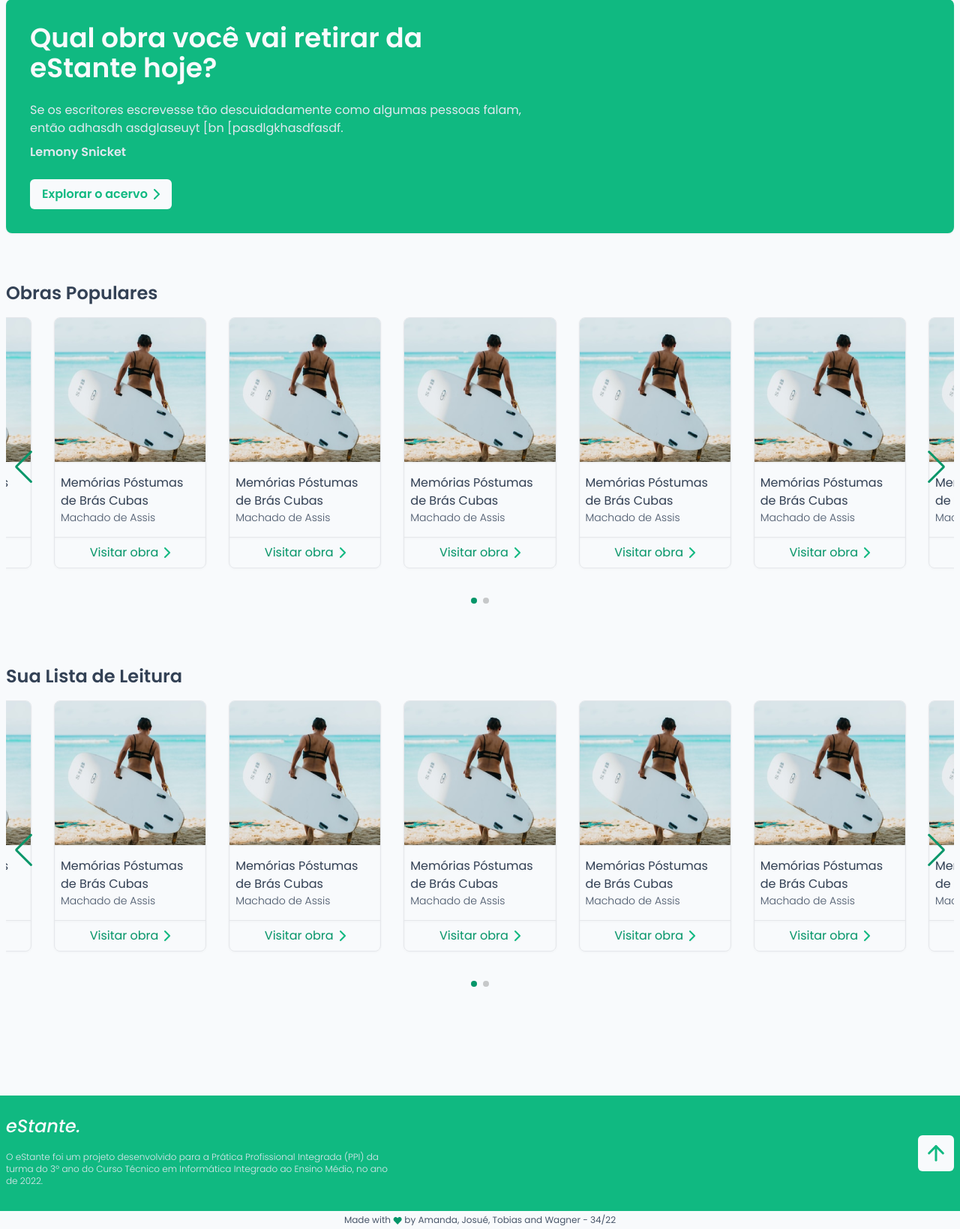
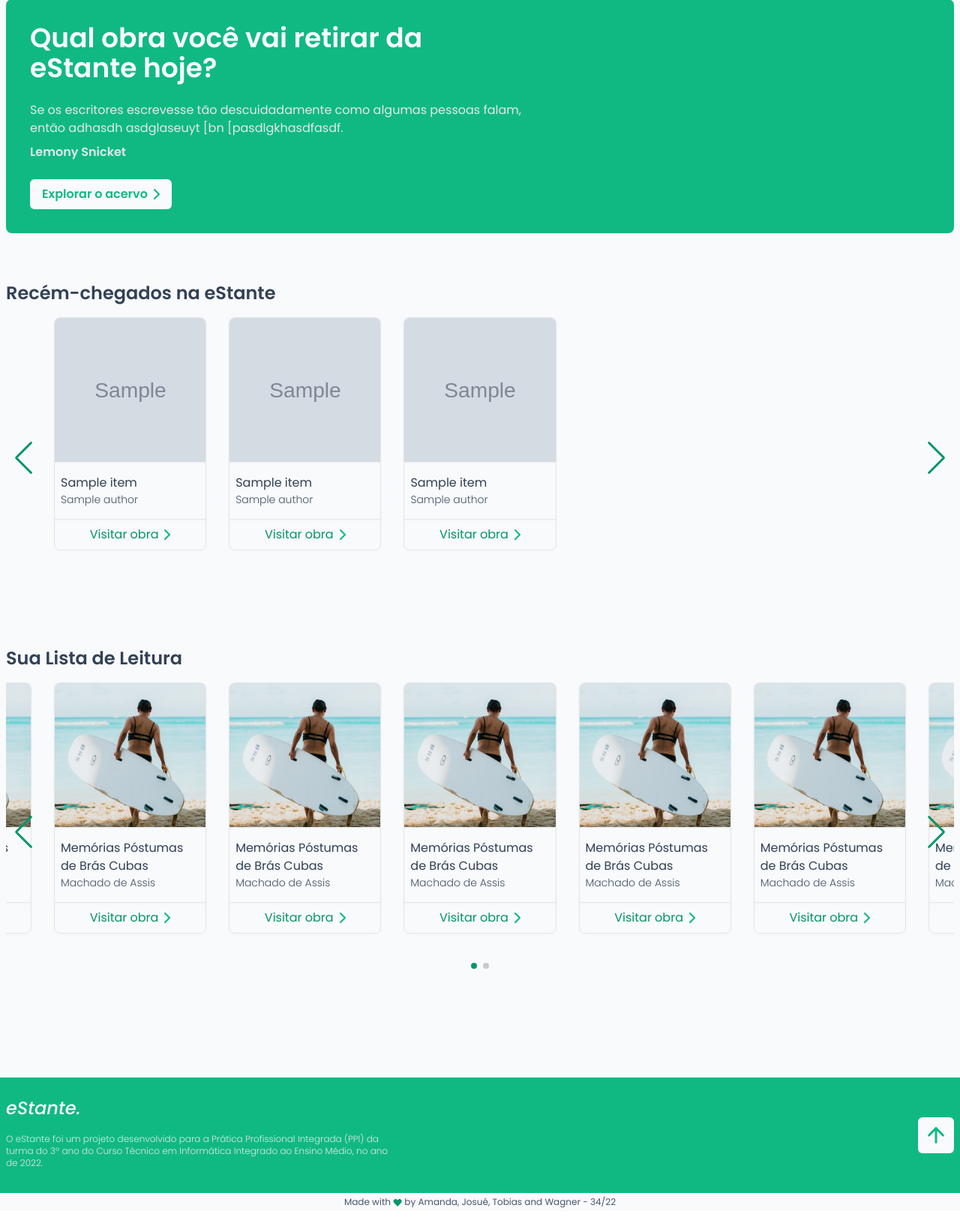
Before and after one commit to tobiasMarion/eStante-ppi, a PHP site: page / in a window 1280 px wide. Shown: the part 128-1767 px from the top of the page at 75% size. After the commit the page ends 1739 px from the top, so only its background shows below. Run offline with PHP 8.4, Linux system fonts and the light colour scheme; the visitor is signed in with stand-in values (Sample User, id 1); tables that the repository leaves empty or names only in its code hold one stand-in row (values such as "Sample post"); grey boxes marked "Sample" are stand-in pictures; some libraries are stand-ins or nearby versions.

Commit message:
Starting to fetch data

```diff
--- a/index.php
+++ b/index.php
@@ -1,7 +1,6 @@
-
 <?php
-    include('./auth/protect.php');
-    include('./components/head.php');
+include('./auth/protect.php');
+include('./components/head.php');
 ?>
 
 <head>
@@ -11,7 +10,7 @@
 <body>
     <div class="bg-slate-50 flex flex-col min-h-screen">
         <?php
-            include './components/header.php';
+        include './components/header.php';
         ?>
 
         <main class="w-full max-w-7xl mx-auto flex-grow my-8 md:my-16 px-2">
@@ -22,87 +21,55 @@
                     descuidadamente como algumas pessoas falam, então adhasdh asdglaseuyt
                     [bn [pasdlgkhasdfasdf.</p>
                 <span class="block text-slate-200 text-sm md:text-base font-semibold mb-6">Lemony Snicket</span>
-                <a href="#collection"
-                    class="flex gap-2 items-center py-2 px-4 text-sm md:text-base bg-slate-50 text-emerald-500 w-fit font-semibold rounded-md hover:gap-3">Explorar
+                <a href="#collection" class="flex gap-2 items-center py-2 px-4 text-sm md:text-base bg-slate-50 text-emerald-500 w-fit font-semibold rounded-md hover:gap-3">Explorar
                     o acervo <img src="./static/assets/icons/arrow-right.svg" alt="Seta"></a>
             </section>
 
             <section id="collection" class="my-16">
-                <h2 class="font-semibold text-slate-700 text-2xl mb-4">Obras Populares</h2>
+                <h2 class="font-semibold text-slate-700 text-2xl mb-4">Recém-chegados na eStante</h2>
                 <div class="swiper mySwiper px-16 h-min">
                     <div class="swiper-wrapper pb-16">
-                        <article class="swiper-slide rounded-lg overflow-hidden border drop-shadow-sm   ">
-                            <img src="./static/assets/bookCoverFiller.png" alt="Capa: Livro tal"
-                                class="object-cover w-full h-48">
-                            <h3 class="text-base text-slate-700 mx-2 mt-4">Memórias Póstumas de Brás Cubas</h3>
-                            <p class="text-sm font-light text-slate-600 mx-2 mb-4">Machado de Assis</p>
-                            <a href="#"
-                                class="flex items-center justify-center gap-2 hover:gap-3 py-2 text-emerald-600 border-t">Visitar
-                                obra <img src="./static/assets/icons/arrow-right.svg" alt="Visitar"></a>
-                        </article>
-                        <article class="swiper-slide rounded-lg overflow-hidden border drop-shadow-sm   ">
-                            <img src="./static/assets/bookCoverFiller.png" alt="Capa: Livro tal"
-                                class="object-cover w-full h-48">
-                            <h3 class="text-base text-slate-700 mx-2 mt-4">Memórias Póstumas de Brás Cubas</h3>
-                            <p class="text-sm font-light text-slate-600 mx-2 mb-4">Machado de Assis</p>
-                            <a href="#"
-                                class="flex items-center justify-center gap-2 hover:gap-3 py-2 text-emerald-600 border-t">Visitar
-                                obra <img src="./static/assets/icons/arrow-right.svg" alt="Visitar"></a>
-                        </article>
-                        <article class="swiper-slide rounded-lg overflow-hidden border drop-shadow-sm   ">
-                            <img src="./static/assets/bookCoverFiller.png" alt="Capa: Livro tal"
-                                class="object-cover w-full h-48">
-                            <h3 class="text-base text-slate-700 mx-2 mt-4">Memórias Póstumas de Brás Cubas</h3>
-                            <p class="text-sm font-light text-slate-600 mx-2 mb-4">Machado de Assis</p>
-                            <a href="#"
-                                class="flex items-center justify-center gap-2 hover:gap-3 py-2 text-emerald-600 border-t">Visitar
-                                obra <img src="./static/assets/icons/arrow-right.svg" alt="Visitar"></a>
-                        </article>
-                        <article class="swiper-slide rounded-lg overflow-hidden border drop-shadow-sm   ">
-                            <img src="./static/assets/bookCoverFiller.png" alt="Capa: Livro tal"
-                                class="object-cover w-full h-48">
-                            <h3 class="text-base text-slate-700 mx-2 mt-4">Memórias Póstumas de Brás Cubas</h3>
-                            <p class="text-sm font-light text-slate-600 mx-2 mb-4">Machado de Assis</p>
-                            <a href="#"
-                                class="flex items-center justify-center gap-2 hover:gap-3 py-2 text-emerald-600 border-t">Visitar
-                                obra <img src="./static/assets/icons/arrow-right.svg" alt="Visitar"></a>
-                        </article>
-                        <article class="swiper-slide rounded-lg overflow-hidden border drop-shadow-sm   ">
-                            <img src="./static/assets/bookCoverFiller.png" alt="Capa: Livro tal"
-                                class="object-cover w-full h-48">
-                            <h3 class="text-base text-slate-700 mx-2 mt-4">Memórias Póstumas de Brás Cubas</h3>
-                            <p class="text-sm font-light text-slate-600 mx-2 mb-4">Machado de Assis</p>
-                            <a href="#"
-                                class="flex items-center justify-center gap-2 hover:gap-3 py-2 text-emerald-600 border-t">Visitar
-                                obra <img src="./static/assets/icons/arrow-right.svg" alt="Visitar"></a>
-                        </article>
-                        <article class="swiper-slide rounded-lg overflow-hidden border drop-shadow-sm   ">
-                            <img src="./static/assets/bookCoverFiller.png" alt="Capa: Livro tal"
-                                class="object-cover w-full h-48">
-                            <h3 class="text-base text-slate-700 mx-2 mt-4">Memórias Póstumas de Brás Cubas</h3>
-                            <p class="text-sm font-light text-slate-600 mx-2 mb-4">Machado de Assis</p>
-                            <a href="#"
-                                class="flex items-center justify-center gap-2 hover:gap-3 py-2 text-emerald-600 border-t">Visitar
-                                obra <img src="./static/assets/icons/arrow-right.svg" alt="Visitar"></a>
-                        </article>
-                        <article class="swiper-slide rounded-lg overflow-hidden border drop-shadow-sm   ">
-                            <img src="./static/assets/bookCoverFiller.png" alt="Capa: Livro tal"
-                                class="object-cover w-full h-48">
-                            <h3 class="text-base text-slate-700 mx-2 mt-4">Memórias Póstumas de Brás Cubas</h3>
-                            <p class="text-sm font-light text-slate-600 mx-2 mb-4">Machado de Assis</p>
-                            <a href="#"
-                                class="flex items-center justify-center gap-2 hover:gap-3 py-2 text-emerald-600 border-t">Visitar
-                                obra <img src="./static/assets/icons/arrow-right.svg" alt="Visitar"></a>
-                        </article>
-                        <article class="swiper-slide rounded-lg overflow-hidden border drop-shadow-sm   ">
-                            <img src="./static/assets/bookCoverFiller.png" alt="Capa: Livro tal"
-                                class="object-cover w-full h-48">
-                            <h3 class="text-base text-slate-700 mx-2 mt-4">Memórias Póstumas de Brás Cubas</h3>
-                            <p class="text-sm font-light text-slate-600 mx-2 mb-4">Machado de Assis</p>
-                            <a href="#"
-                                class="flex items-center justify-center gap-2 hover:gap-3 py-2 text-emerald-600 border-t">Visitar
-                                obra <img src="./static/assets/icons/arrow-right.svg" alt="Visitar"></a>
-                        </article>
+                        <?php
+                        include('./db/connection.php');
+
+                        $sqlCode = "SELECT * FROM item ORDER BY itemID DESC LIMIT 18";
+                        $sql_query = $mysqli->query($sqlCode) or die("Falha na execução do código SQL: " . $mysqli);
+
+                        while ($item = $sql_query->fetch_assoc()) {
+                            $id = $item["itemID"];
+                            $cover = $item["cover"];
+                            $title = $item["title"];
+                            $authors = [];
+
+                            $sqlCode = "SELECT authorID FROM itemAuthor WHERE itemID=$id";
+                            $sql_query = $mysqli->query($sqlCode) or die("Falha na execução do código SQL: " . $mysqli);
+
+                            while ($itemAuthor = $sql_query->fetch_assoc()) {
+                                $auhtorID = $itemAuthor["authorID"];
+
+                                $sqlCode = "SELECT name FROM author WHERE authorID=$auhtorID";
+                                $sql_query = $mysqli->query($sqlCode) or die("Falha na execução do código SQL: " . $mysqli);
+                                $authorName = $sql_query->fetch_assoc();
+                                array_push($authors, $authorName["name"]);
+                            }
+
+                            $authors = implode(", ", $authors);
+
+                            $itemArticle = "
+                                    <article class=\"swiper-slide rounded-lg overflow-hidden border drop-shadow-sm\">
+                                        <img src=\"$cover\" alt=\"Capa: Livro tal\" class=\"object-cover w-full h-48\">
+                                        <h3 class=\"text-base text-slate-700 mx-2 mt-4\">$title</h3>
+                                        <p class=\"text-sm font-light text-slate-600 mx-2 mb-4\">$authors</p>
+                                        <a href=\"./item/?item=$id\" class=\"flex items-center justify-center gap-2 hover:gap-3 py-2 text-emerald-600 border-t\">
+                                            Visitar obra
+                                            <img src=\"./static/assets/icons/arrow-right.svg\" alt=\"Visitar\">
+                                        </a>
+                                    </article>
+                                ";
+
+                            echo ($itemArticle);
+                        }
+                        ?>
                     </div>
                     <div class="swiper-button-next"></div>
                     <div class="swiper-button-prev"></div>
@@ -116,75 +83,59 @@
                 <div class="swiper mySwiper px-16 h-min">
                     <div class="swiper-wrapper pb-16">
                         <article class="swiper-slide rounded-lg overflow-hidden border drop-shadow-sm   ">
-                            <img src="./static/assets/bookCoverFiller.png" alt="Capa: Livro tal"
-                                class="object-cover w-full h-48">
+                            <img src="./static/assets/bookCoverFiller.png" alt="Capa: Livro tal" class="object-cover w-full h-48">
                             <h3 class="text-base text-slate-700 mx-2 mt-4">Memórias Póstumas de Brás Cubas</h3>
                             <p class="text-sm font-light text-slate-600 mx-2 mb-4">Machado de Assis</p>
-                            <a href="#"
-                                class="flex items-center justify-center gap-2 hover:gap-3 py-2 text-emerald-600 border-t">Visitar
+                            <a href="#" class="flex items-center justify-center gap-2 hover:gap-3 py-2 text-emerald-600 border-t">Visitar
                                 obra <img src="./static/assets/icons/arrow-right.svg" alt="Visitar"></a>
                         </article>
                         <article class="swiper-slide rounded-lg overflow-hidden border drop-shadow-sm   ">
-                            <img src="./static/assets/bookCoverFiller.png" alt="Capa: Livro tal"
-                                class="object-cover w-full h-48">
+                            <img src="./static/assets/bookCoverFiller.png" alt="Capa: Livro tal" class="object-cover w-full h-48">
                             <h3 class="text-base text-slate-700 mx-2 mt-4">Memórias Póstumas de Brás Cubas</h3>
                             <p class="text-sm font-light text-slate-600 mx-2 mb-4">Machado de Assis</p>
-                            <a href="#"
-                                class="flex items-center justify-center gap-2 hover:gap-3 py-2 text-emerald-600 border-t">Visitar
+                            <a href="#" class="flex items-center justify-center gap-2 hover:gap-3 py-2 text-emerald-600 border-t">Visitar
                                 obra <img src="./static/assets/icons/arrow-right.svg" alt="Visitar"></a>
                         </article>
                         <article class="swiper-slide rounded-lg overflow-hidden border drop-shadow-sm   ">
-                            <img src="./static/assets/bookCoverFiller.png" alt="Capa: Livro tal"
-                                class="object-cover w-full h-48">
+                            <img src="./static/assets/bookCoverFiller.png" alt="Capa: Livro tal" class="object-cover w-full h-48">
                             <h3 class="text-base text-slate-700 mx-2 mt-4">Memórias Póstumas de Brás Cubas</h3>
                             <p class="text-sm font-light text-slate-600 mx-2 mb-4">Machado de Assis</p>
-                            <a href="#"
-                                class="flex items-center justify-center gap-2 hover:gap-3 py-2 text-emerald-600 border-t">Visitar
+                            <a href="#" class="flex items-center justify-center gap-2 hover:gap-3 py-2 text-emerald-600 border-t">Visitar
                                 obra <img src="./static/assets/icons/arrow-right.svg" alt="Visitar"></a>
                         </article>
                         <article class="swiper-slide rounded-lg overflow-hidden border drop-shadow-sm   ">
-                            <img src="./static/assets/bookCoverFiller.png" alt="Capa: Livro tal"
-                                class="object-cover w-full h-48">
+                            <img src="./static/assets/bookCoverFiller.png" alt="Capa: Livro tal" class="object-cover w-full h-48">
                             <h3 class="text-base text-slate-700 mx-2 mt-4">Memórias Póstumas de Brás Cubas</h3>
                             <p class="text-sm font-light text-slate-600 mx-2 mb-4">Machado de Assis</p>
-                            <a href="#"
-                                class="flex items-center justify-center gap-2 hover:gap-3 py-2 text-emerald-600 border-t">Visitar
+                            <a href="#" class="flex items-center justify-center gap-2 hover:gap-3 py-2 text-emerald-600 border-t">Visitar
                                 obra <img src="./static/assets/icons/arrow-right.svg" alt="Visitar"></a>
                         </article>
                         <article class="swiper-slide rounded-lg overflow-hidden border drop-shadow-sm   ">
-                            <img src="./static/assets/bookCoverFiller.png" alt="Capa: Livro tal"
-                                class="object-cover w-full h-48">
+                            <img src="./static/assets/bookCoverFiller.png" alt="Capa: Livro tal" class="object-cover w-full h-48">
                             <h3 class="text-base text-slate-700 mx-2 mt-4">Memórias Póstumas de Brás Cubas</h3>
                             <p class="text-sm font-light text-slate-600 mx-2 mb-4">Machado de Assis</p>
-                            <a href="#"
-                                class="flex items-center justify-center gap-2 hover:gap-3 py-2 text-emerald-600 border-t">Visitar
+                            <a href="#" class="flex items-center justify-center gap-2 hover:gap-3 py-2 text-emerald-600 border-t">Visitar
                                 obra <img src="./static/assets/icons/arrow-right.svg" alt="Visitar"></a>
                         </article>
                         <article class="swiper-slide rounded-lg overflow-hidden border drop-shadow-sm   ">
-                            <img src="./static/assets/bookCoverFiller.png" alt="Capa: Livro tal"
-                                class="object-cover w-full h-48">
+                            <img src="./static/assets/bookCoverFiller.png" alt="Capa: Livro tal" class="object-cover w-full h-48">
                             <h3 class="text-base text-slate-700 mx-2 mt-4">Memórias Póstumas de Brás Cubas</h3>
                             <p class="text-sm font-light text-slate-600 mx-2 mb-4">Machado de Assis</p>
-                            <a href="#"
-                                class="flex items-center justify-center gap-2 hover:gap-3 py-2 text-emerald-600 border-t">Visitar
+                            <a href="#" class="flex items-center justify-center gap-2 hover:gap-3 py-2 text-emerald-600 border-t">Visitar
                                 obra <img src="./static/assets/icons/arrow-right.svg" alt="Visitar"></a>
                         </article>
                         <article class="swiper-slide rounded-lg overflow-hidden border drop-shadow-sm   ">
-                            <img src="./static/assets/bookCoverFiller.png" alt="Capa: Livro tal"
-                                class="object-cover w-full h-48">
+                            <img src="./static/assets/bookCoverFiller.png" alt="Capa: Livro tal" class="object-cover w-full h-48">
                             <h3 class="text-base text-slate-700 mx-2 mt-4">Memórias Póstumas de Brás Cubas</h3>
                             <p class="text-sm font-light text-slate-600 mx-2 mb-4">Machado de Assis</p>
-                            <a href="#"
-                                class="flex items-center justify-center gap-2 hover:gap-3 py-2 text-emerald-600 border-t">Visitar
+                            <a href="#" class="flex items-center justify-center gap-2 hover:gap-3 py-2 text-emerald-600 border-t">Visitar
                                 obra <img src="./static/assets/icons/arrow-right.svg" alt="Visitar"></a>
                         </article>
                         <article class="swiper-slide rounded-lg overflow-hidden border drop-shadow-sm   ">
-                            <img src="./static/assets/bookCoverFiller.png" alt="Capa: Livro tal"
-                                class="object-cover w-full h-48">
+                            <img src="./static/assets/bookCoverFiller.png" alt="Capa: Livro tal" class="object-cover w-full h-48">
                             <h3 class="text-base text-slate-700 mx-2 mt-4">Memórias Póstumas de Brás Cubas</h3>
                             <p class="text-sm font-light text-slate-600 mx-2 mb-4">Machado de Assis</p>
-                            <a href="#"
-                                class="flex items-center justify-center gap-2 hover:gap-3 py-2 text-emerald-600 border-t">Visitar
+                            <a href="#" class="flex items-center justify-center gap-2 hover:gap-3 py-2 text-emerald-600 border-t">Visitar
                                 obra <img src="./static/assets/icons/arrow-right.svg" alt="Visitar"></a>
                         </article>
                     </div>
@@ -196,7 +147,7 @@
         </main>
 
         <?php
-            include('./components/footer.php');
+        include('./components/footer.php');
         ?>
     </div>
 
```
Also changed, not shown: item/create.php (+12 -2 lines), notes.md (+4 -3 lines).
